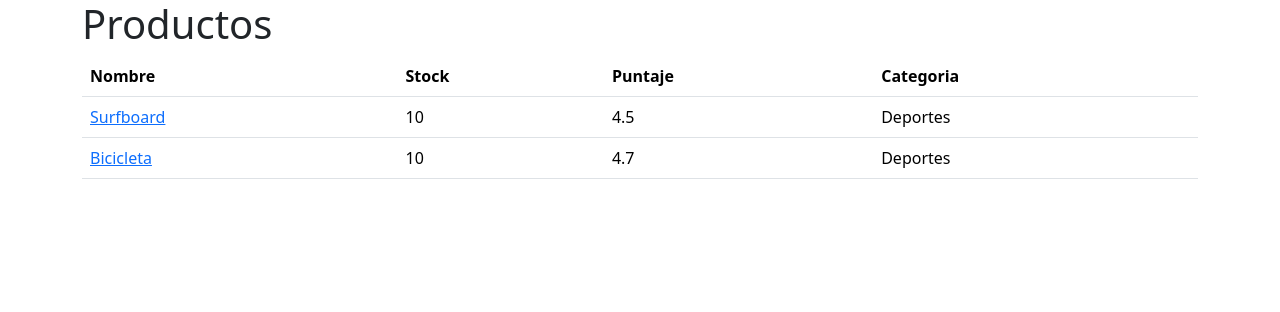
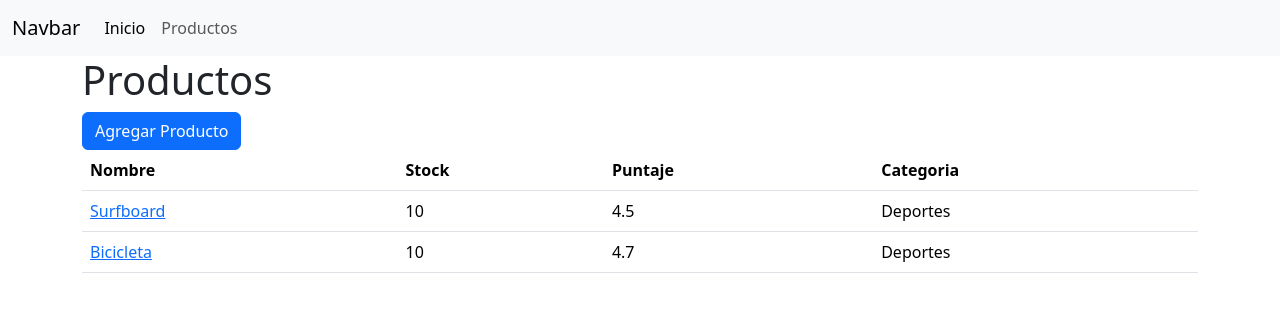
Before and after one commit to JuanCarlos-A/Django-Proyect_1, a Django app: page /productos/ in a window 1280 px wide. Shown: the top 312 px of the page. Run offline with Django 4.2, Linux system fonts and the light colour scheme; data comes from the database, SQL or seed files in the repository.

Commit message:
Nueva barra de navegacion dentro de la plantilla base, primera fase del proyecto completada

```diff
--- a/productly/productos/templates/index.html
+++ b/productly/productos/templates/index.html
@@ -3,6 +3,8 @@
 {% block content %}
 
 <h1>Productos</h1>
+
+<a href="{% url "productos:formulario" %}" class="btn btn-primary">Agregar Producto</a>
 
 <table class="table">
     <thead>
--- a/productly/templates/base.html
+++ b/productly/templates/base.html
@@ -7,6 +7,24 @@
     <title>Productly</title>
 </head>
 <body>
+    <nav class="navbar navbar-expand-lg bg-body-tertiary">
+        <div class="container-fluid">
+          <a class="navbar-brand" href="#">Navbar</a>
+          <button class="navbar-toggler" type="button" data-bs-toggle="collapse" data-bs-target="#navbarNav" aria-controls="navbarNav" aria-expanded="false" aria-label="Toggle navigation">
+            <span class="navbar-toggler-icon"></span>
+          </button>
+          <div class="collapse navbar-collapse" id="navbarNav">
+            <ul class="navbar-nav">
+              <li class="nav-item">
+                <a class="nav-link active" aria-current="page" href="{% url "inicio" %}">Inicio</a>
+              </li>
+              <li class="nav-item">
+                <a class="nav-link" href="{% url "productos:index" %}">Productos</a>
+              </li>
+            </ul>
+          </div>
+        </div>
+    </nav>
     <div class="container">
 
         {% block content %}
```
